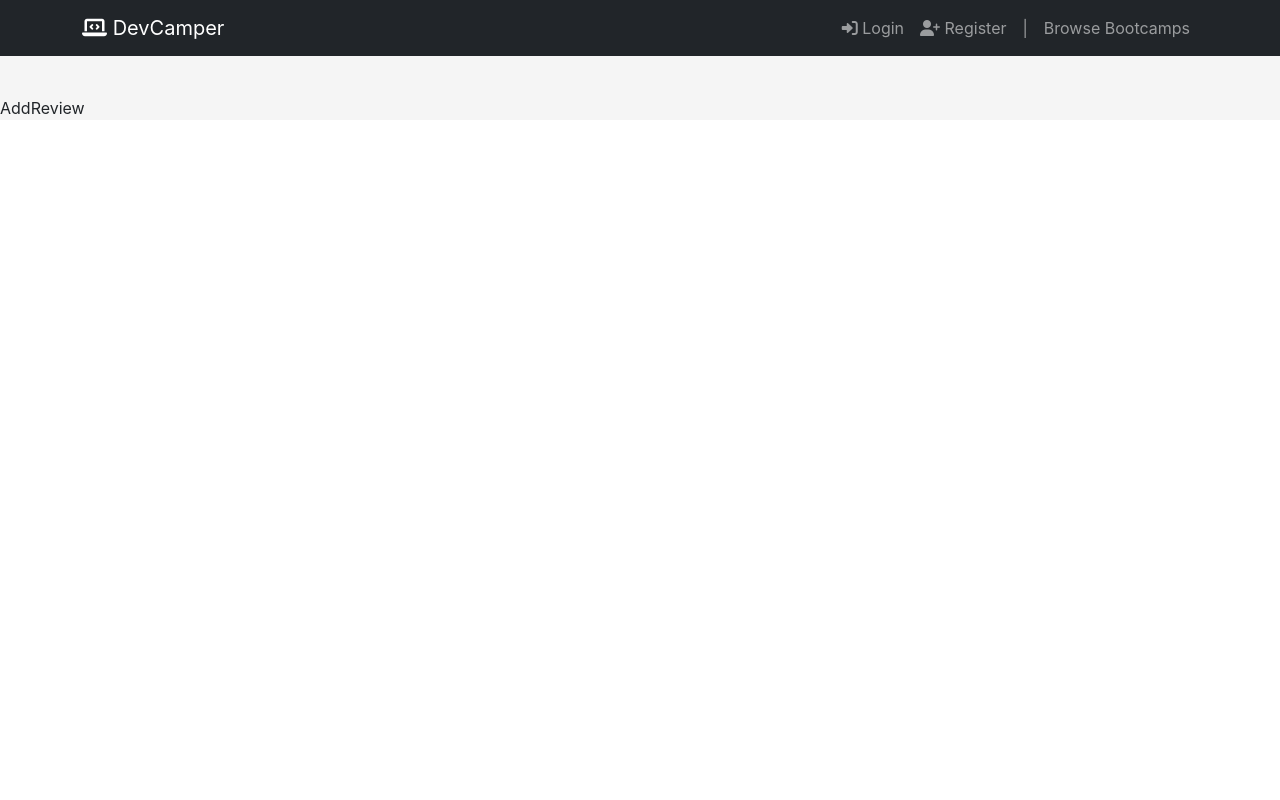
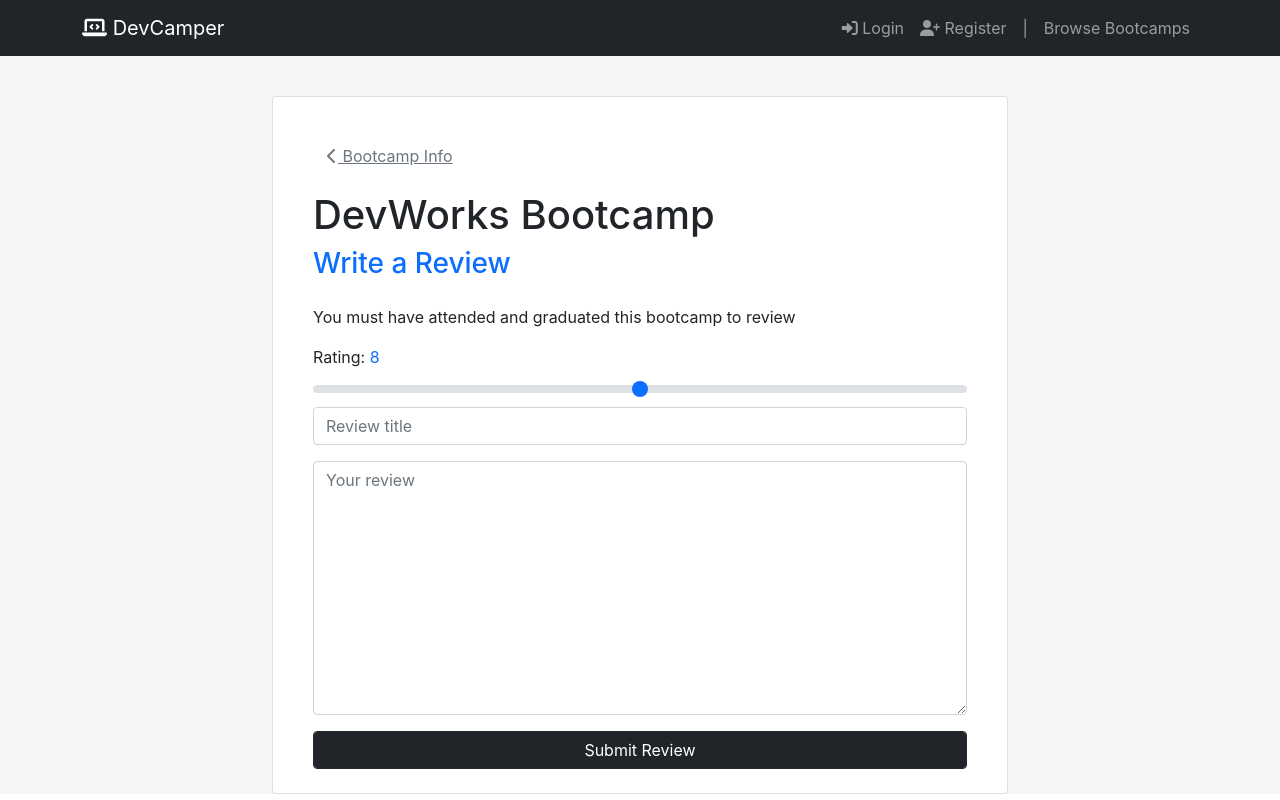
Before and after one commit to sholabioku/devcamper-api, a React (Create React App) app in the folder frontend/: page /bootcamps/1/add-review in a window 1280 px wide. Built offline with nearby package versions, Linux system fonts and the light colour scheme.

Commit message:
Add UI for addReview

```diff
--- a/frontend/src/pages/addReview/AddReview.jsx
+++ b/frontend/src/pages/addReview/AddReview.jsx
@@ -1,8 +1,64 @@
 import React from 'react';
+import { Card, Col, Container, Form, Row } from 'react-bootstrap';
+import { Link } from 'react-router-dom';
 import './addReview.css';
 
 const AddReview = () => {
-  return <div className="addReview-show">AddReview</div>;
+  return (
+    <div className="addReview-show">
+      <Container>
+        <Row>
+          <Col md={8} className="m-auto">
+            <Card className="bg-white py-2 px-4">
+              <Card.Body>
+                <Link
+                  to="/bootcamps/bootcampId"
+                  className="btn btn-link text-secondary my-3"
+                >
+                  <i className="fas fa-chevron-left" /> Bootcamp Info
+                </Link>
+                <h1 className="mb-2">DevWorks Bootcamp</h1>
+                <h3 className="text-primary mb-4">Write a Review</h3>
+                <p>
+                  You must have attended and graduated this bootcamp to review
+                </p>
+                <Form>
+                  <Form.Group>
+                    <Form.Label>
+                      Rating: <span className="text-primary">8</span>
+                    </Form.Label>
+                    <Form.Range />
+                  </Form.Group>
+                  <Form.Group className="mb-3">
+                    <Form.Control
+                      type="text"
+                      name="title"
+                      placeholder="Review title"
+                    />
+                  </Form.Group>
+                  <Form.Group className="mb-3">
+                    <Form.Control
+                      as="textarea"
+                      name="review"
+                      rows="10"
+                      placeholder="Your review"
+                    />
+                  </Form.Group>
+                  <Form.Group>
+                    <Form.Control
+                      type="submit"
+                      value="Submit Review"
+                      className="btn btn-dark btn-block"
+                    />
+                  </Form.Group>
+                </Form>
+              </Card.Body>
+            </Card>
+          </Col>
+        </Row>
+      </Container>
+    </div>
+  );
 };
 
 export default AddReview;
```
